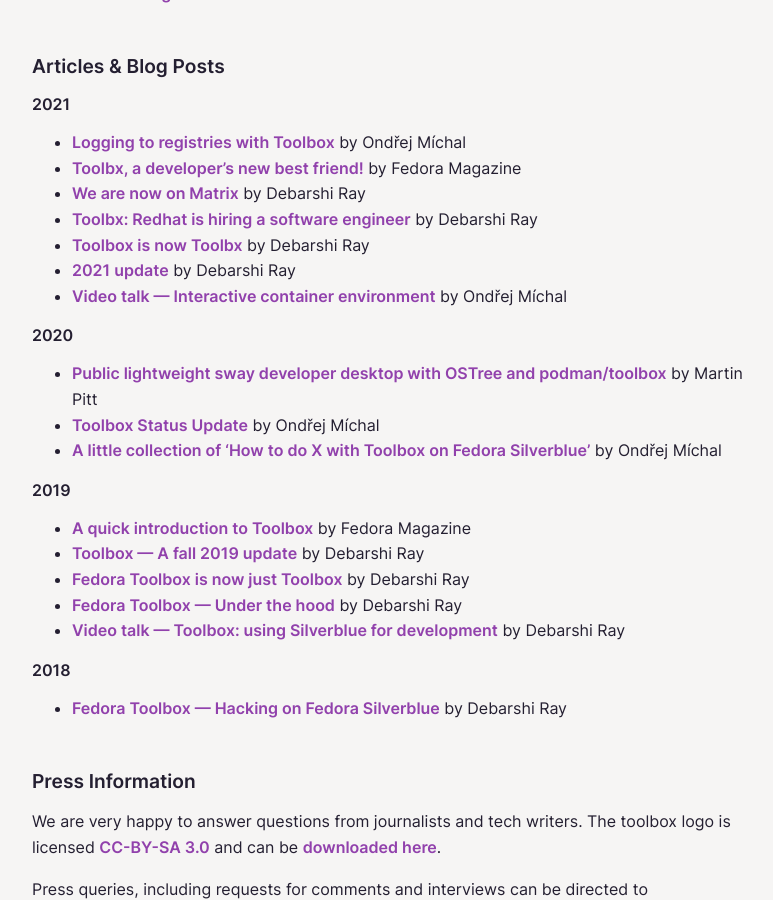
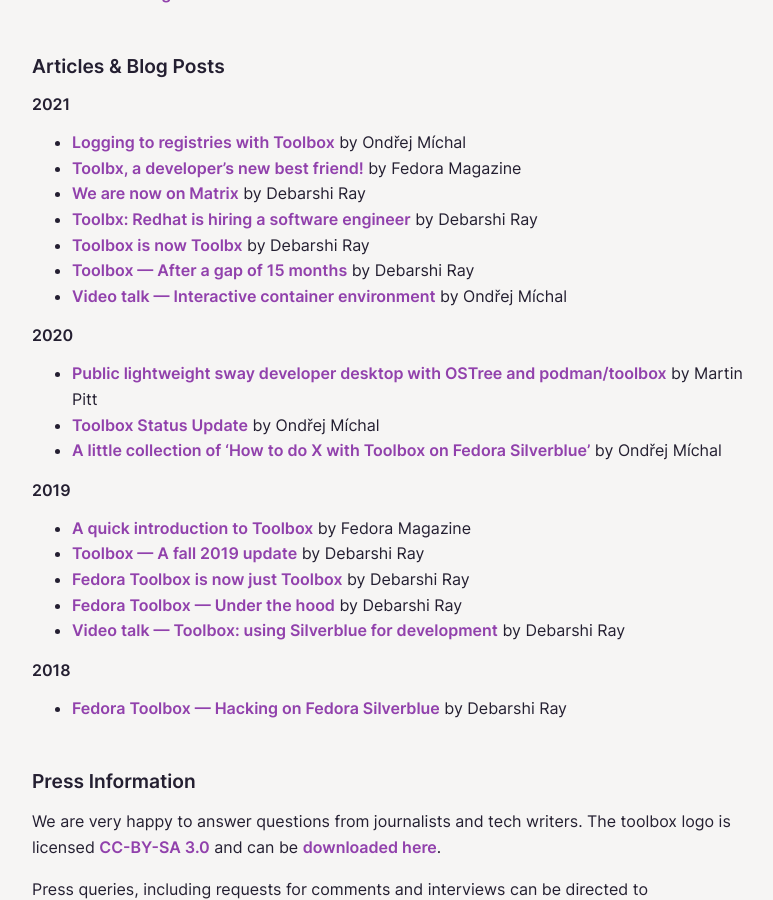
Before and after one commit to containers/containertoolbx.org, a Jekyll site: the page built from index.md, in a window 1280 px wide and 900 px high, scrolled down 1233 px. Shown: the whole window, without its empty margins (248-1021 px from the left). Built offline with Jekyll 4.4.1, drawn with Linux system fonts in a browser that asks for light colours.

Commit message:
Fix the title of the blog post

```diff
--- a/index.md
+++ b/index.md
@@ -27,7 +27,7 @@
 * [We are now on Matrix](https://debarshiray.wordpress.com/2021/11/24/toolbx-is-now-on-matrix/) by Debarshi Ray
 * [Toolbx: Redhat is hiring a software engineer](https://debarshiray.wordpress.com/2021/11/15/toolbx-red-hat-is-hiring-a-software-engineer/) by Debarshi Ray
 * [Toolbox is now Toolbx](https://debarshiray.wordpress.com/2021/11/10/toolbox-is-now-toolbx/) by Debarshi Ray
-* [2021 update](https://debarshiray.wordpress.com/2021/01/14/toolbox-after-a-gap-of-15-months/) by Debarshi Ray
+* [Toolbox — After a gap of 15 months](https://debarshiray.wordpress.com/2021/01/14/toolbox-after-a-gap-of-15-months/) by Debarshi Ray
 * [Video talk — Interactive container environment](https://www.youtube.com/watch?v=qdpg-zBvNz8) by Ondřej Míchal
 
 #### 2020
```
